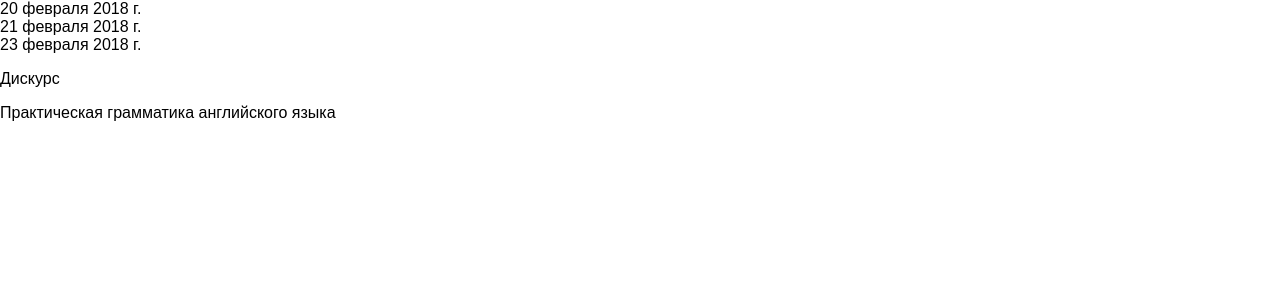
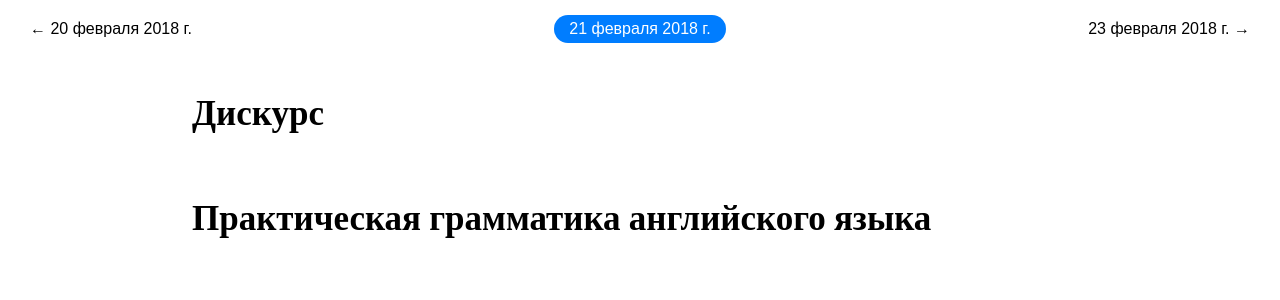
Before and after one commit to g0ddest/english, a React (Create React App) app: page / in a window 1280 px wide. Shown: the top 300 px of the page. Built offline with nearby package versions, Linux system fonts and the light colour scheme.

Commit message:
style date handlers

```diff
--- a/public/index.html
+++ b/public/index.html
@@ -2,7 +2,7 @@
 <html lang="en">
   <head>
     <meta charset="utf-8">
-    <meta name="viewport" content="width=device-width, initial-scale=1, shrink-to-fit=no">
+    <meta name="viewport" content="width=device-width, initial-scale=1.0, maximum-scale=1.0, user-scalable=no, shrink-to-fit=no" />
     <meta name="theme-color" content="#000000">
     <!--
       manifest.json provides metadata used when your web app is added to the
@@ -19,11 +19,12 @@
       work correctly both with client-side routing and a non-root public URL.
       Learn how to configure a non-root public URL by running `npm run build`.
     -->
-    <title>React App</title>
+    <link rel="stylesheet prefetch" href="https://fonts.googleapis.com/css?family=Playfair+Display:400,700|Open+Sans">
+    <title>Английский</title>
   </head>
   <body>
     <noscript>
-      You need to enable JavaScript to run this app.
+      Включите js
     </noscript>
     <div id="root"></div>
   </body>
--- a/src/App.css
+++ b/src/App.css
@@ -0,0 +1,5 @@
+header{
+    width: 100%;
+    padding: 15px 0px;
+    text-align:center;
+}
--- a/src/App.js
+++ b/src/App.js
@@ -78,9 +78,9 @@ class App extends Component {
         return (
             <div className="App">
                 <header className="header">
-                    <DateHandler click={this.set.bind(this)} date={this.state.props.prev_date}/>
+                    <DateHandler position="left" click={this.set.bind(this)} date={this.state.props.prev_date}/>
                     <DateHandler now={true} date={this.state.props.selected_date} />
-                    <DateHandler click={this.set.bind(this)} date={this.state.props.next_date}/>
+                    <DateHandler position="right" click={this.set.bind(this)} date={this.state.props.next_date}/>
                 </header>
                 <div className="details">
                     <Lectures data={this.state.lectures}/>
--- /dev/null
+++ b/src/DateHandler.css
@@ -0,0 +1,23 @@
+header div{
+    display: inline;
+    padding: 5px 15px;
+    margin: 0 15px;
+}
+
+header div.right{
+    float:right;
+    cursor: pointer;
+}
+
+header div.left{
+    float:left;
+    cursor: pointer;
+}
+
+header div.now{
+    background-color: #007DFF;
+    color: white;
+    margin:0 auto !important;
+    display:inline-block;
+    border-radius: 15px;
+}
--- a/src/DateHandler.js
+++ b/src/DateHandler.js
@@ -1,4 +1,5 @@
 import React, { Component } from 'react';
+import './DateHandler.css'
 
 class DateHandler extends Component{
 
@@ -20,11 +21,17 @@ class DateHandler extends Component{
             return null;
         if(this.props.now)
             return (
-                <div>{this.decorate(this.props.date)}</div>
+                <div className="now">{this.decorate(this.props.date)}</div>
             );
         else
             return (
-                <div onClick={this.handleClick.bind(this)}>{this.decorate(this.props.date)}</div>
+                <div className={this.props.position} onClick={this.handleClick.bind(this)}>
+                    {
+                        (this.props.position === "left" ? "← " : "") +
+                        this.decorate(this.props.date) +
+                        (this.props.position === "right" ? " →" : "")
+                    }
+                </div>
             );
     }
 }
--- /dev/null
+++ b/src/Lecture.css
@@ -0,0 +1,15 @@
+.Lectures-Wrap{
+    text-align: center;
+}
+
+.Lecture{
+    width: 70%;
+    display: inline-block;
+}
+
+.Lecture h2{
+    font-weight: 600;
+    font-family: 'Playfair Display', serif;
+    font-size: 35px;
+    text-align: left;
+}
--- a/src/Lecture.js
+++ b/src/Lecture.js
@@ -1,11 +1,14 @@
 import React, { Component } from 'react';
+import './Lecture.css';
 
 class Lecture extends Component{
 
     render(){
         let data = this.props.data;
         return (
-            <p>{data.name}</p>
+            <div class="Lecture">
+                <h2>{data.name}</h2>
+            </div>
         );
     }
 
--- a/src/Lectures.js
+++ b/src/Lectures.js
@@ -11,7 +11,7 @@ class Lectures extends Component{
         });
 
         return (
-            <div>
+            <div class="Lectures-Wrap">
                 {lectures}
             </div>
         )
```
